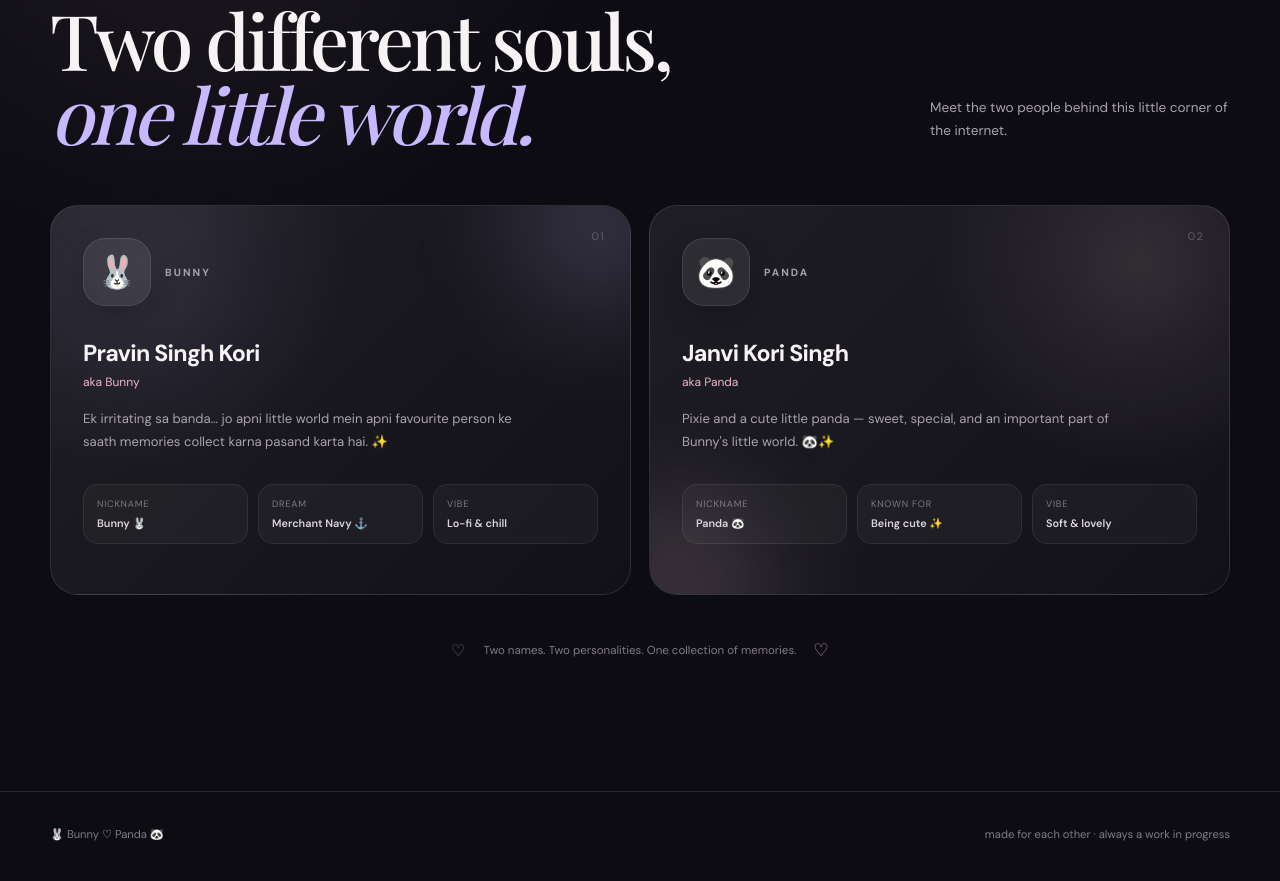
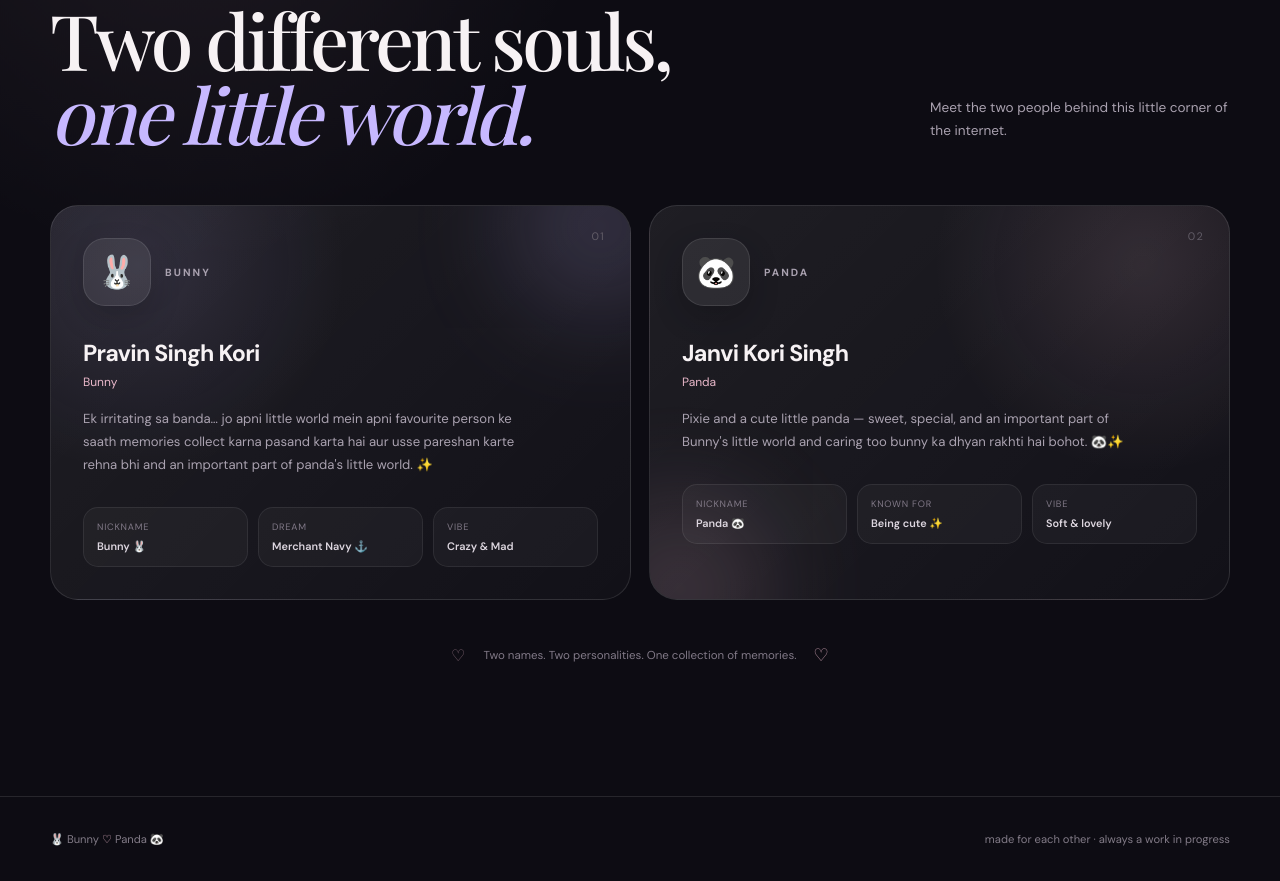
Before and after one commit to bunny1606/panda-bunny-life, a plain HTML site: page index.html in a window 1280 px wide. Shown: the part 2510-3391 px from the top of the page. Drawn offline with nearby package versions, Linux system fonts and the light colour scheme.

Commit message:
changed some descriptions and some titles

```diff
--- a/index.html
+++ b/index.html
@@ -185,12 +185,12 @@
 
       <div class="person-info">
         <h3>Pravin Singh Kori</h3>
-        <p class="nickname">aka Bunny</p>
+        <p class="nickname"> Bunny</p>
 
         <p class="person-description">
           Ek irritating sa banda… jo apni little world mein
           apni favourite person ke saath memories collect
-          karna pasand karta hai. ✨
+          karna pasand karta hai aur usse pareshan karte rehna bhi and an important part of panda's little world. ✨
         </p>
 
         <div class="person-details">
@@ -206,7 +206,7 @@
 
           <div>
             <span>Vibe</span>
-            <strong>Lo-fi & chill</strong>
+            <strong>Crazy & Mad</strong>
           </div>
         </div>
       </div>
@@ -222,12 +222,12 @@
 
       <div class="person-info">
         <h3>Janvi Kori Singh</h3>
-        <p class="nickname">aka Panda</p>
+        <p class="nickname"> Panda</p>
 
         <p class="person-description">
           Pixie and a cute little panda —
           sweet, special, and an important part of
-          Bunny's little world. 🐼✨
+          Bunny's little world and caring too bunny ka dhyan rakhti hai bohot. 🐼✨
         </p>
 
         <div class="person-details">
```
